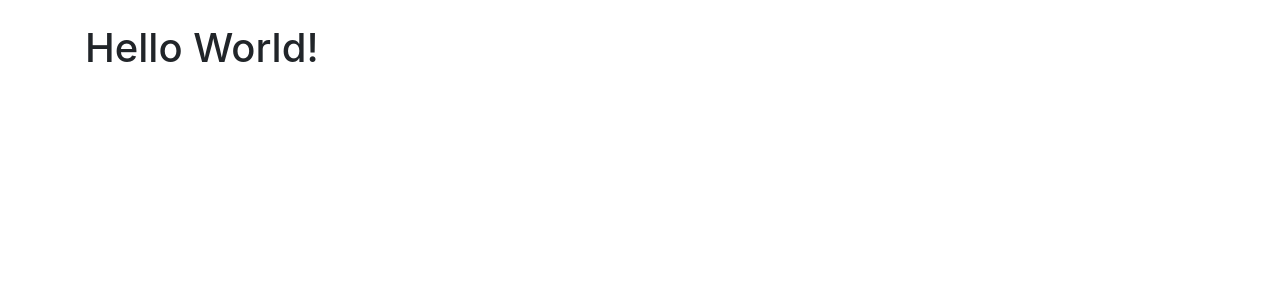
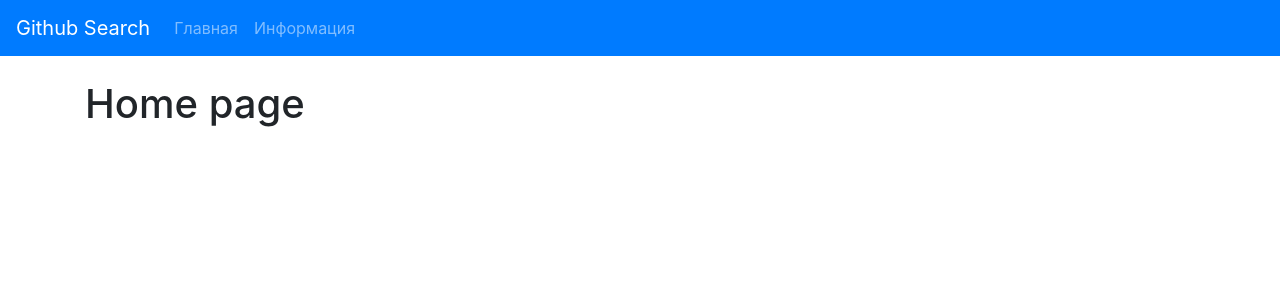
Before and after one commit to SPavelV/learn-reactjs, a React (Create React App) app in the folder react-hooks/: page / in a window 1280 px wide. Shown: the top 300 px of the page. Built offline with nearby package versions, Linux system fonts and the light colour scheme.

Commit message:
add pages

```diff
--- a/package.json
+++ /dev/null
@@ -1,5 +0,0 @@
-{
-  "dependencies": {
-    "is_js": "^0.9.0"
-  }
-}
--- a/react-hooks/src/App.js
+++ b/react-hooks/src/App.js
@@ -1,10 +1,15 @@
-import React from 'react';
+import React from "react";
+import { Navbar } from "./components/Navbar";
+import { Home } from "./pages/Home";
 
 function App() {
   return (
-    <div className="container pt-4">
-     <h1>Hello World!</h1>
-    </div>
+    <>
+      <Navbar />
+      <div className="container pt-4">
+        <Home />
+      </div>
+    </>
   );
 }
 
--- /dev/null
+++ b/react-hooks/src/components/Navbar.js
@@ -0,0 +1,22 @@
+import React from "react";
+
+export const Navbar = () => {
+  return (
+    <nav className="navbar navbar-dark bg-primary navbar-expand-lg">
+      <div className="navbar-brand">Github Search</div>
+      <ul className="navbar-nav">
+        <li className="nav-item">
+          <a href="/" className="nav-link">
+            Главная
+          </a>
+        </li>
+
+        <li className="nav-item">
+          <a href="about" className="nav-link">
+            Информация
+          </a>
+        </li>
+      </ul>
+    </nav>
+  );
+};
--- /dev/null
+++ b/react-hooks/src/pages/Home.js
@@ -0,0 +1,9 @@
+import React from 'react'
+
+export const Home = () => {
+  return (
+    <div>
+      <h1>Home page</h1>
+    </div>
+  )
+}
```
Also changed, not shown: react-hooks/src/pages/About.js (added, +9 -0 lines), react-hooks/src/pages/Profile.js (added, +9 -0 lines), 2 other files (tests, documents, lock files or other folders).
